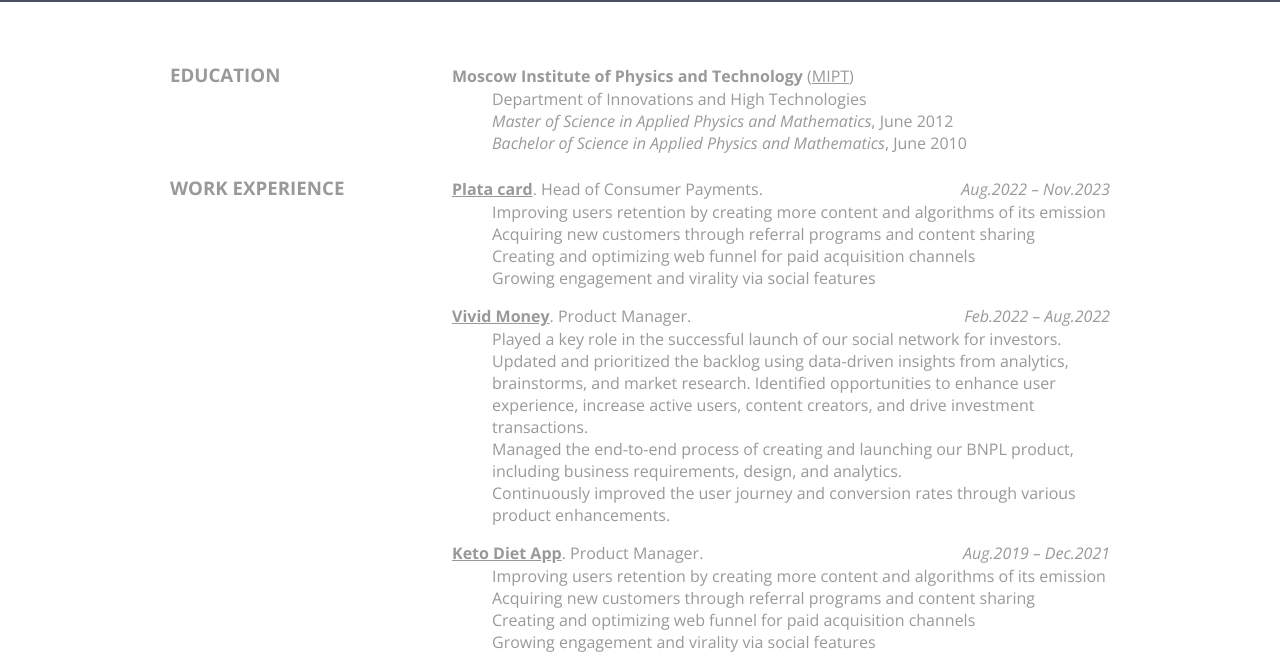
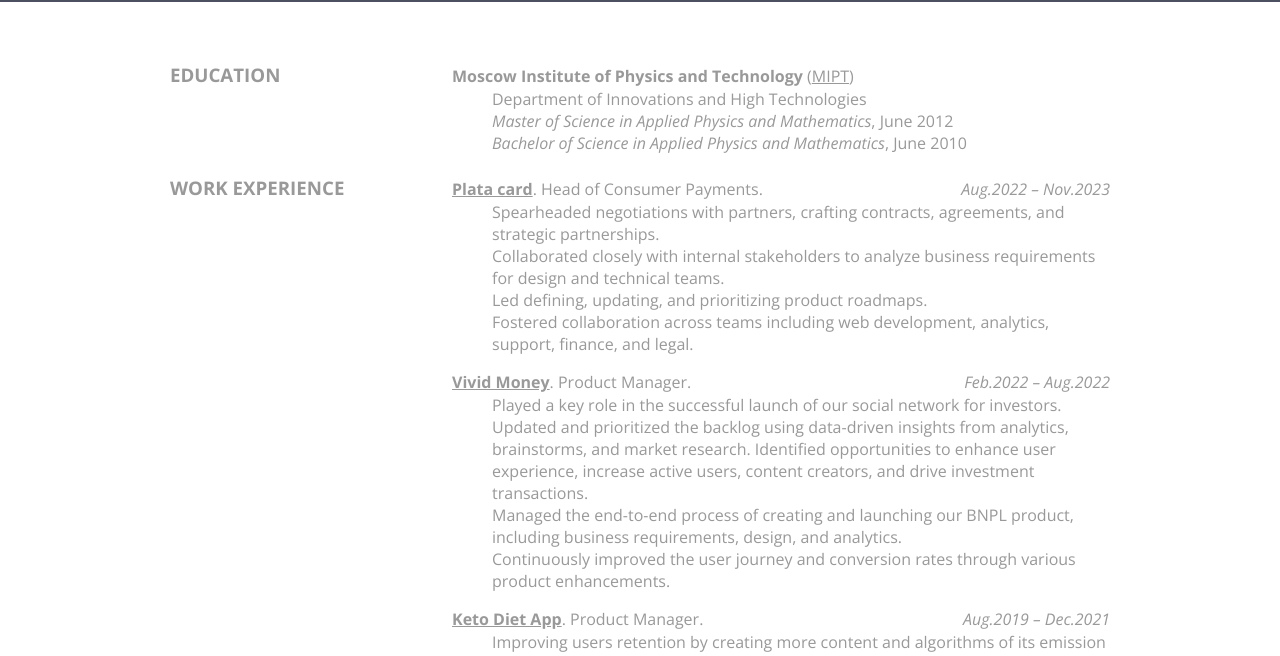
Before and after one commit to maybeee/maybeee.github.io, a plain HTML site: page resume.html in a window 1280 px wide. Shown: the part 103-759 px from the top of the page. Drawn offline with nearby package versions, Linux system fonts and the light colour scheme.

Commit message:
Plata change

```diff
--- a/resume.html
+++ b/resume.html
@@ -57,10 +57,10 @@
         </section>
         <section class="secondary">
           <p><a href="https://platacard.mx/es/"><b>Plata card</b></a>. Head of Consumer Payments.<l>Aug.2022 – Nov.2023</l></p>
-          <ul><li>Improving users retention by creating more content and algorithms of its emission</li>
-          <li>Acquiring new customers through referral programs and content sharing</li>
-          <li>Creating and optimizing web funnel for paid acquisition channels</li>
-          <li>Growing engagement and virality via social features</li>
+          <ul><li>Spearheaded negotiations with partners, crafting contracts, agreements, and strategic partnerships.</li>
+          <li>Collaborated closely with internal stakeholders to analyze business requirements for design and technical teams.</li>
+          <li>Led defining, updating, and prioritizing product roadmaps.</li>
+          <li>Fostered collaboration across teams including web development, analytics, support, finance, and legal.</li>
           </ul>
 
           <p><a href="https://vivid.money/en-es/"><b>Vivid Money</b></a>. Product Manager.<l>Feb.2022 – Aug.2022</l></p>
```
